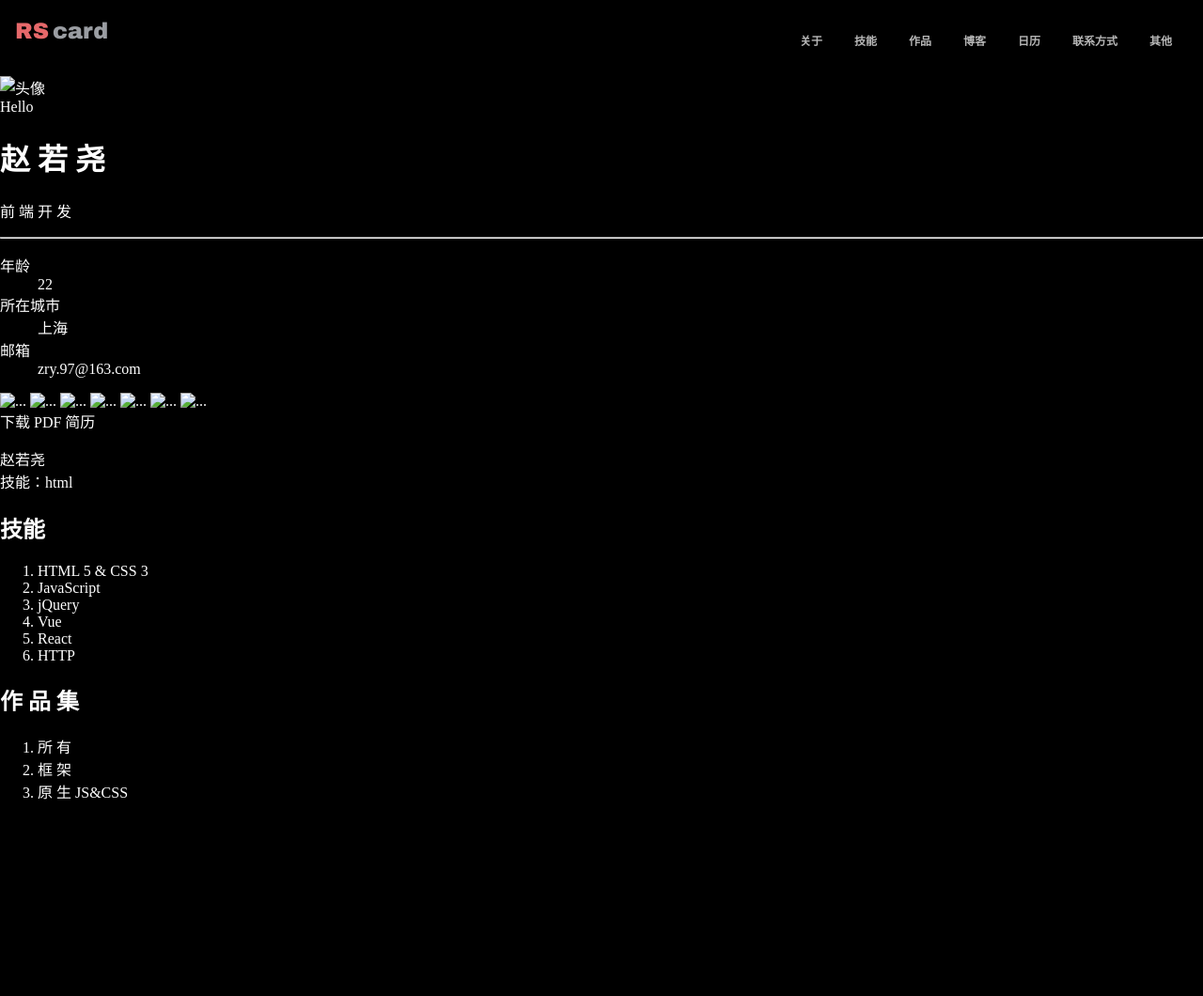
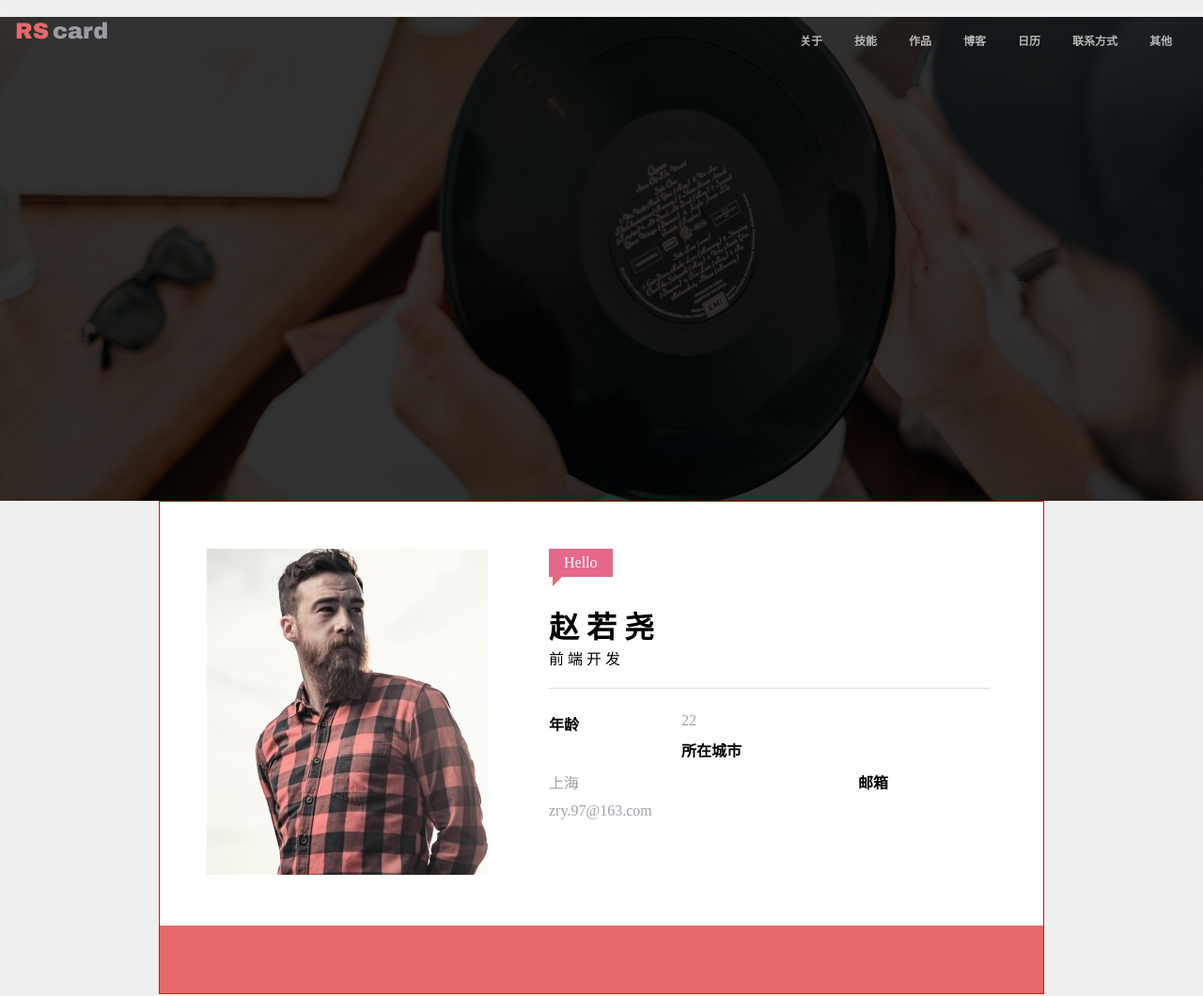
Before and after one commit to YUZAZA/resume, a plain HTML site: page index.html in a window 1280 px wide. Shown: the top 1060 px of the page at 94% size. Before the commit the page ends 870 px from the top, so only its background shows below. Drawn offline with Linux system fonts and the light colour scheme.

Commit message:
resume20190311

```diff
--- a/a.css
+++ b/a.css
@@ -1,11 +1,20 @@
 body{
-    background: black;
-    color: white;
+    background: #EFEFEF;
+    color: black;
     margin: 0;
 }
 a{
     color: inherit;
     text-decoration: none;
+}
+*{
+    margin: 0;
+    padding: 0;
+}
+hr{
+    height: 0;
+    border: none;
+    border-top: 1px solid #DEDEDE;
 }
 .clearfix::after{
     content:'';
@@ -15,35 +24,42 @@
 .topNavBar{
     padding-top: 20px;
     padding-bottom: 20px;
-    padding-left: 16px;
-    padding-right: 16px;
+    padding-left: 0px;
+    padding-right: 0px;
+    position: fixed;
+    top: 0;
+    left: 0;
+    width: 100%;
 }
-.topNavBar>nav{
+.topNavBar-inner{
+    padding: 0 16px;
+}
+.topNavBar nav{
     padding-top: 11px;
     padding-bottom: 1px;
 }
-.topNavBar>nav>ul{
+.topNavBar nav>ul{
     list-style: none;
     margin: 0;
     padding: 0;
 }
-.topNavBar>nav>ul>li{
+.topNavBar nav>ul>li{
     float: left;
     margin-left: 17px;
     margin-right: 17px;
 }
-.topNavBar>nav>ul>li>a{
+.topNavBar nav>ul>li>a{
     font-size: 12px;
     color: #B7B7B7;
     text-decoration:none;
     font-weight: bold;
     border-top: 3px solid transparent;
     border-bottom: 3px solid transparent;
-    padding-top: : 5px;
-    padding-bottom: 5px;
+    padding-top: 0px;
+    padding-bottom: 10px;
     display: block;
 }
-.topNavBar > nav > ul > li > a:hover{
+.topNavBar nav > ul > li > a:hover{
     border-bottom: 3px solid red;
 }
 .topNavBar .logo{
@@ -61,3 +77,91 @@
     font-family: "Arial Black";
     color: #9A9DA2;
 }
+.banner {
+    height: 515px;
+    background-image: url(./img/rs-cover.jpg);
+    background-position: center center;
+    background-size: cover;
+}
+.banner .mask{
+    height: 515px;
+    background-color: rgba(0,0,0,0.8);
+}
+.userCard{
+    border: 1px solid red;
+    max-width: 940px;
+    margin-left: auto;
+    margin-right: auto;
+    background-color: #ffffff;
+}
+.userCard .welcome{
+    background: #E6688A;
+    color: white;
+    display: inline-block;
+    padding: 4px 16px;
+    line-height: 22px;
+    position: relative;
+    margin-bottom: 10px;
+}
+.userCard .welcome .triangle{
+    display: block;
+    border: 10px solid transparent;
+    width: 0px;
+    height: 0px;
+    border-left-color: #E6686A;
+    border-top-width: 0px;
+    position: absolute;
+    left: 4px;
+    top: 100%;
+}
+.userCard .picture{
+    float: left;
+}
+.userCard .text{
+    float: left;
+    margin-left: 65px;
+    width: 470px;
+}
+.userCard .text h1{
+    margin-top: 18px;
+}
+.userCard .text hr{
+    margin: 20px 0;
+}
+.userCard .pictureAndText{
+    padding: 50px;
+}
+.userCard dl dt,
+.userCard dl dd{
+    float: left;
+    padding: 5px 0;
+}
+.userCard dl dd{
+    width: 70%;
+    color: #9da0a7;
+}
+.userCard dl dt{
+    width: 30%;
+    font-weight: bold;
+}
+.userCard footer.media{
+    background: #E6686A;
+    text-align: center;
+}
+.userCard footer.media a{
+    display: inline-block;
+    width: 40px;
+    line-height: 30px;
+    padding: 5px 0;
+    border-radius: 50%;
+    margin: 16px;
+}
+.userCard > footer.media > a:hover{
+    background: #cf5d5f;
+}
+.userCard svg{
+    width: 30px;
+    height: 30px;
+    fill: white;
+    vertical-align: top;
+}
--- a/index.html
+++ b/index.html
@@ -4,12 +4,23 @@
 <head>
 	<title>我 的 网 页 </title>
 	<link rel="stylesheet" href="./a.css">
-	<style>
+	<script src="//at.alicdn.com/t/font_1079664_smhey0ia3po.js"></script>
+	<style type="text/css">
+		.icon {
+		   width: 1em; height: 1em;
+		   vertical-align: -0.15em;
+		   fill: currentColor;
+		   overflow: hidden;
+		}
 	</style>
 </head>
 
 <body>
-	<div class="topNavBar clearfix">
+		<svg class="icon" aria-hidden="true">
+				<use xlink:href="#icon-jianshu"></use>
+			</svg>
+	<div class="topNavBar">
+	  <div class="topNavBar-inner clearfix">
 		<a class="logo" href="#" alt="logo" style="float:left;">
 			<span class="rs">RS</span><span class="card">card</span>
 		</a>
@@ -24,15 +35,21 @@
 				<li style="float: left;"><a href="#">其他</a></li>
 			</ul>
 		</nav>
+	  </div>
 	</div>
-	<div class="banner" style="background-image: url(#)"></div>
+	<div class="banner">
+		<div class="mask"></div>
+	</div>
 	<main>
-		<div class="card">
+		<div class="userCard">
+			<div class="pictureAndText clearfix">
 			<div class="picture">
-				<img src="" alt="头像">
+				<img src="./img/avatar.jpg" width=299 height=347 alt="头像">
 			</div>
 			<div class="text">
-				<span class="welcome">Hello</span>
+				<span class="welcome">Hello
+					<span class="triangle"></span>
+				</span>
 				<h1>赵 若 尧</h1>
 				<p>前 端 开 发</p>
 				<hr>
@@ -41,18 +58,24 @@
 					<dd>22</dd>
 					<dt>所在城市</dt>
 					<dd>上海</dd>
-					<dt>邮箱<dt>
-					<dd>zry.97@163.com<dd>
+					<dt>邮箱</dt>
+					<dd>zry.97@163.com</dd>
 				</dl>
 			</div>
+			</div>
 			<footer class="media">
-				<a href="#"><img src="#" alt="..."></a>
-				<a href="#"><img src="#" alt="..."></a>
-				<a href="#"><img src="#" alt="..."></a>
-				<a href="#"><img src="#" alt="..."></a>
-				<a href="#"><img src="#" alt="..."></a>
-				<a href="#"><img src="#" alt="..."></a>
-				<a href="#"><img src="#" alt="..."></a>
+					<a href="#">
+						<svg class="icon" aria-hidden="true">
+							<use xlink:href="#icon-jianshu"></use>
+						</svg></a>
+					<a href="#">
+						<svg class="icon" aria-hidden="true">
+							<use xlink:href="#icon-github"></use>
+						</svg></a>
+					<a href="#">
+						<svg class="icon" aria-hidden="true">
+							<use xlink:href="#icon-twitter"></use>
+						</svg></a>
 			</footer>
 		</div>
 
```
Also changed, not shown: img/avatar.jpg (added), img/rs-cover.jpg (added).
